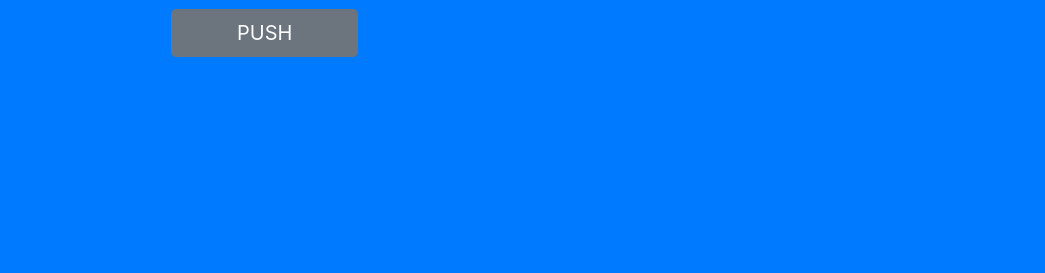
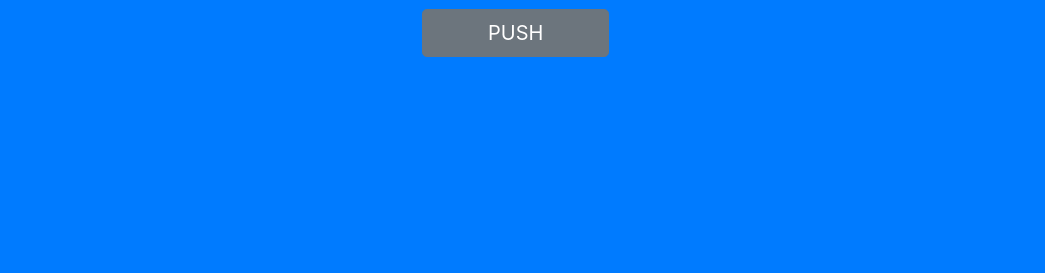
Before and after one commit to takeshi8989/VendingMachine, a plain HTML site: page vending_machine.html in a window 1280 px wide. Shown: the part 527-800 px from the top of the page, without its empty margins (0-1045 px from the left). Drawn offline with nearby package versions, Linux system fonts and the light colour scheme.

Commit message:
make position center

```diff
--- a/vending_machine.html
+++ b/vending_machine.html
@@ -10,7 +10,7 @@
     <!--bootstrap-->
 
 
-    <div class="bg-primary vh-100 d-flex align-items-center">
+    <div class="bg-primary vh-100 d-flex align-items-center justify-content-center">
 
 
 
```
